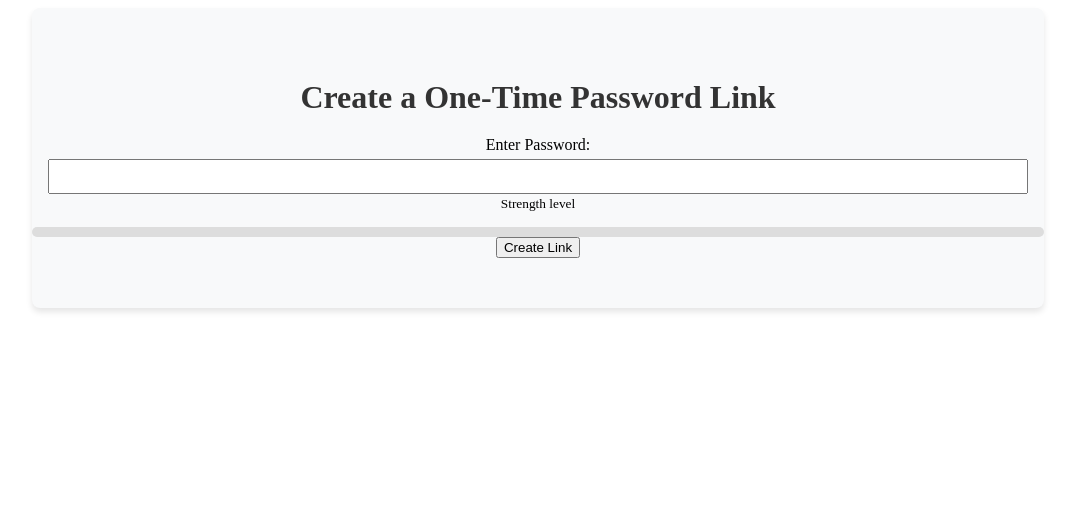
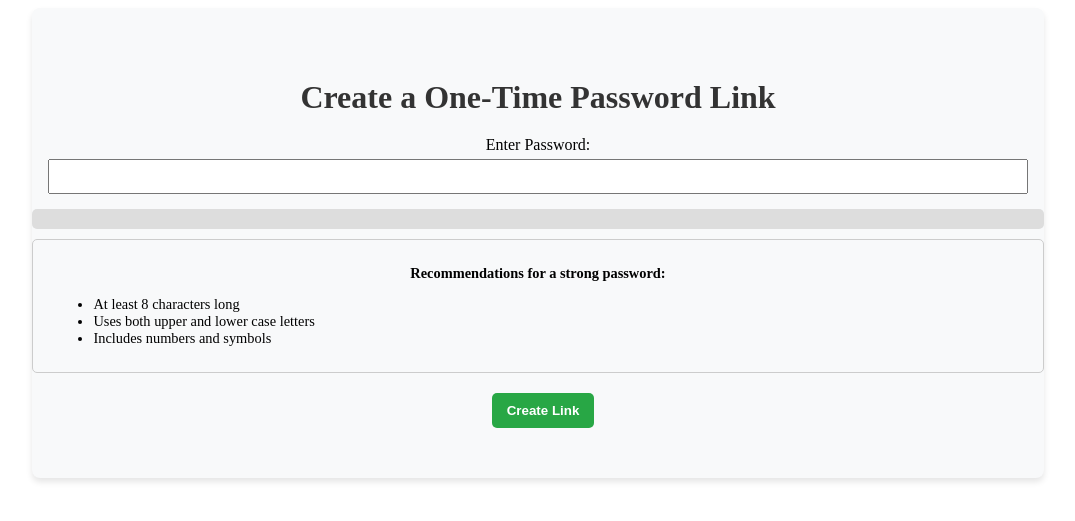
Before and after one commit to nvalezuelakghm/Kdbfaucet_webapp, a Django app: page / in a window 1280 px wide. Shown: the top 521 px of the page, without its empty margins (102-1177 px from the left). Run offline with Django 4.2, Linux system fonts and the light colour scheme.

Commit message:
Favicon added, label and buttons changed, password logic revised, url box removed, working as expected. Scripts segmentation and css could be improved

```diff
--- a/blank/templates/base.html
+++ b/blank/templates/base.html
@@ -3,12 +3,13 @@
 
 <head>
   {% block title %}
-  <title>Python blank template</title>
+  <title>KDBFaucet-OneTime</title>
   {% endblock %}
   <meta charset="utf-8" />
   <meta name="viewport" content="width=device-width, initial-scale=1" />
   {% load static %}
   <link rel="stylesheet" href="{% static 'css/style.css' %}" />
+  <link rel="icon" href="{% static 'css/perrito.ico' %}" type="image/x-icon">
   {% block head %}
   <!-- this can be overruled -->
   {% endblock %}
--- a/blank/templates/index.html
+++ b/blank/templates/index.html
@@ -9,31 +9,42 @@
         <div class="form-group">
             <label for="password">Enter Password:</label>
             <input type="password" id="password" name="password" class="password-input" required>
-            <small id="passwordHelp" class="form-text text-muted">Strength level</small>
         </div>
-        <div class="password-strength" id="passwordStrength"></div>
-        <button type="submit" class="btn btn-primary">Create Link</button>
+        <div class="password-strength" id="passwordStrength">
+            <span id="strengthText" class="strength-text"></span>
+        </div>
+        <div class="password-tips">
+            <p>Recommendations for a strong password:</p>
+            <ul>
+                <li>At least 8 characters long</li>
+                <li>Uses both upper and lower case letters</li>
+                <li>Includes numbers and symbols</li>
+            </ul>
+        </div>
+        <button type="submit" class="create-btn">Create Link</button>
     </form>
 </div>
 <script>
 document.getElementById('password').addEventListener('input', function() {
     const password = this.value;
     const strengthMeter = document.getElementById('passwordStrength');
+    const strengthText = document.getElementById('strengthText');
     const strengths = {
-        0: "#ff3e36",
-        1: "#ff691f",
-        2: "#ffda36",
-        3: "#0be881"
+        0: { color: "#ff3e36" },   // Red for the weakest level
+        1: { color: "#ff691f", text: "Weak" },       // Orange for weak
+        2: { color: "#ffda36", text: "Moderate" },   // Yellow for moderate
+        3: { color: "#0be881", text: "Strong" }      // Green for strong
     };
     let strengthValue = 0;
 
-    if (password.length > 5) strengthValue++;
-    if (password.match(/[a-z]/) && password.match(/[A-Z]/)) strengthValue++;
-    if (password.match(/[0-9]/)) strengthValue++;
-    if (password.match(/[^a-zA-Z\d]/)) strengthValue++;
+    if (password.length > 0) strengthValue++;  // Check if password length is greater than 8
+    if (password.match(/[a-z]/) && password.match(/[A-Z]/)) strengthValue++;  // Check for mixed case letters
+    if (password.match(/[0-9]/)) strengthValue++;  // Check for inclusion of numbers
+    if (password.match(/[^a-zA-Z\d]/)) strengthValue++;  // Check for inclusion of special characters
 
     strengthMeter.style.width = (strengthValue / 4) * 100 + '%';
-    strengthMeter.style.backgroundColor = strengths[strengthValue] || strengths[0];
+    strengthMeter.style.backgroundColor = strengths[strengthValue].color;
+    strengthText.textContent = strengths[strengthValue].text;
 });
 </script>
 {% endblock %}
--- a/blank/views.py
+++ b/blank/views.py
@@ -27,4 +27,4 @@ def show_password(request, uuid):
         link.save()
         return render(request, 'password_display.html', {'password': password})
     except PasswordLink.DoesNotExist:
-        return HttpResponse("This link has expired or is invalid.")
+        return HttpResponse("This link has expired or is invalid. I hope you noted down the password.")
--- a/static/css/style.css
+++ b/static/css/style.css
@@ -20,11 +20,19 @@
 }
 
 .password-strength {
-    height: 10px;
+    position: relative; /* Needed for absolute positioning of text */
     width: 100%;
     background-color: #ddd;
-    margin-top: 10px;
+    margin-bottom: 10px;  /* Spacing between the bar and the tips */
+    height: 20px; /* Ensure there's room for text */
     border-radius: 5px;
+}
+
+.strength-text {
+    position: absolute;
+    left: 10px;  /* Position inside the bar */
+    color: white;  /* Make the text color stand out */
+    font-weight: bold;
 }
 
 .password-strength-meter {
@@ -79,6 +87,36 @@ h1 {
     font-weight: bold;
 }
 
+.create-btn {
+    margin-left: 10px;
+    padding: 10px 15px;
+    background-color: #28a745;
+    color: white;
+    border: none;
+    border-radius: 5px;
+    cursor: pointer;
+    font-weight: bold;
+}
+
 .copy-btn:hover {
     background-color: #218838;
 }
+
+.password-tips {
+    margin-bottom: 20px;  /* Spacing between the tips and the button */
+    background-color: #f8f9fa;
+    padding: 10px;
+    border-radius: 5px;
+    border: 1px solid #ccc;
+    font-size: 0.9rem;
+}
+
+.password-tips ul {
+    padding-left: 50px;
+    text-align: left;
+}
+
+.password-tips p {
+    margin-bottom: 5px;
+    font-weight: bold;
+}
```
Also changed, not shown: blank/templates/password_created.html (+13 -11 lines), blank/templates/password_display.html (+44 -4 lines), static/css/perrito.ico (added).
